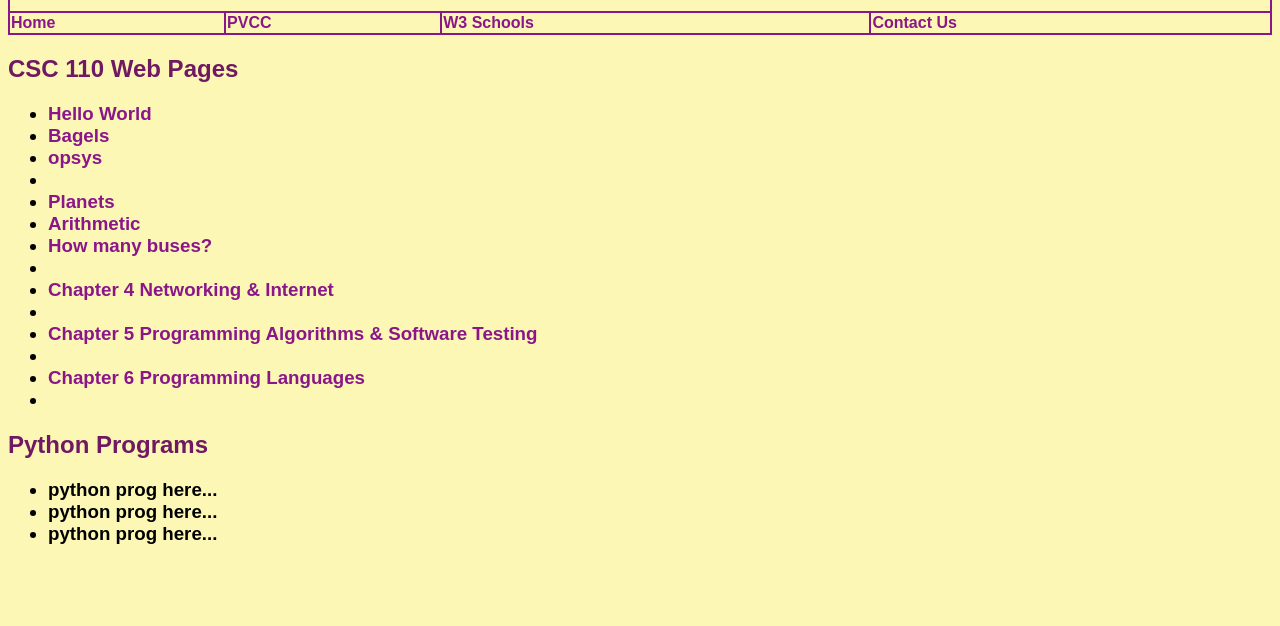
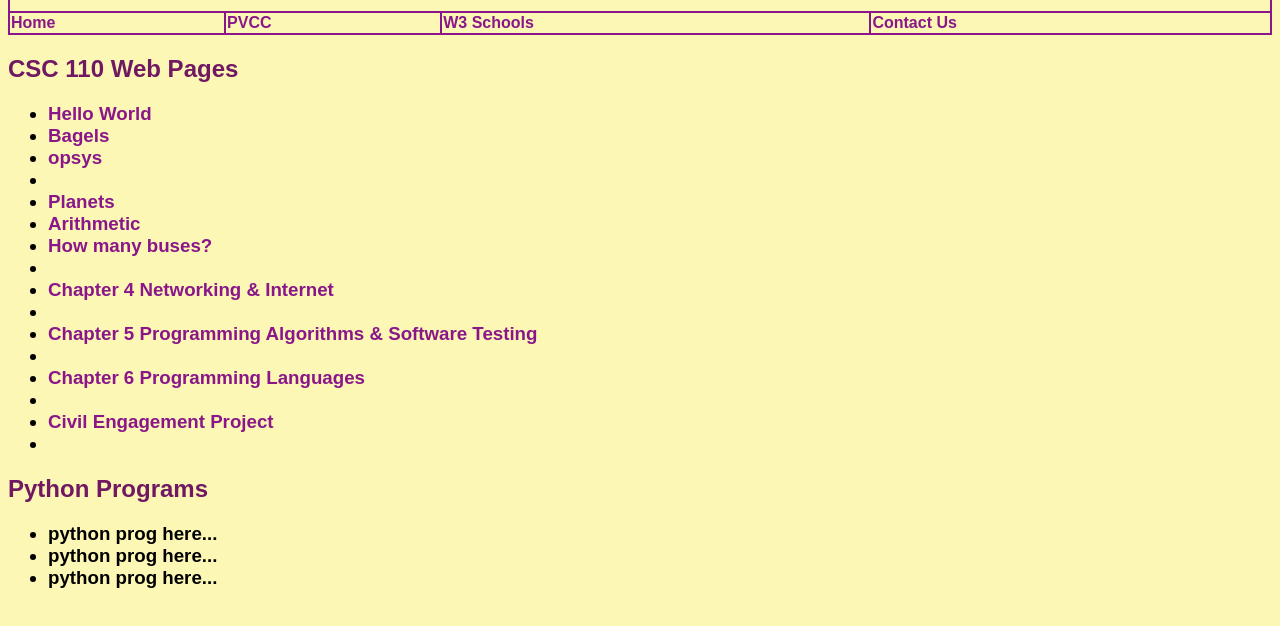
Before and after one commit to tcupec-pvcc/tcupec-pvcc.github.io, a plain HTML site: page index.html in a window 1280 px wide. Shown: the part 122-748 px from the top of the page. Drawn offline with Linux system fonts and the light colour scheme.

Commit message:
Update index.html

```diff
--- a/index.html
+++ b/index.html
@@ -43,6 +43,7 @@
         <li><a href = "network.html"> Chapter 4 Networking & Internet </a><li>
         <li><a href = "programming.html"> Chapter 5 Programming Algorithms & Software Testing </a><li>
         <li><a href = "proglang.html"> Chapter 6 Programming Languages </a><li>
+        <li><a href = "index.html"> Civil Engagement Project </a><li>
     </ul>
 </h3>
 
```
